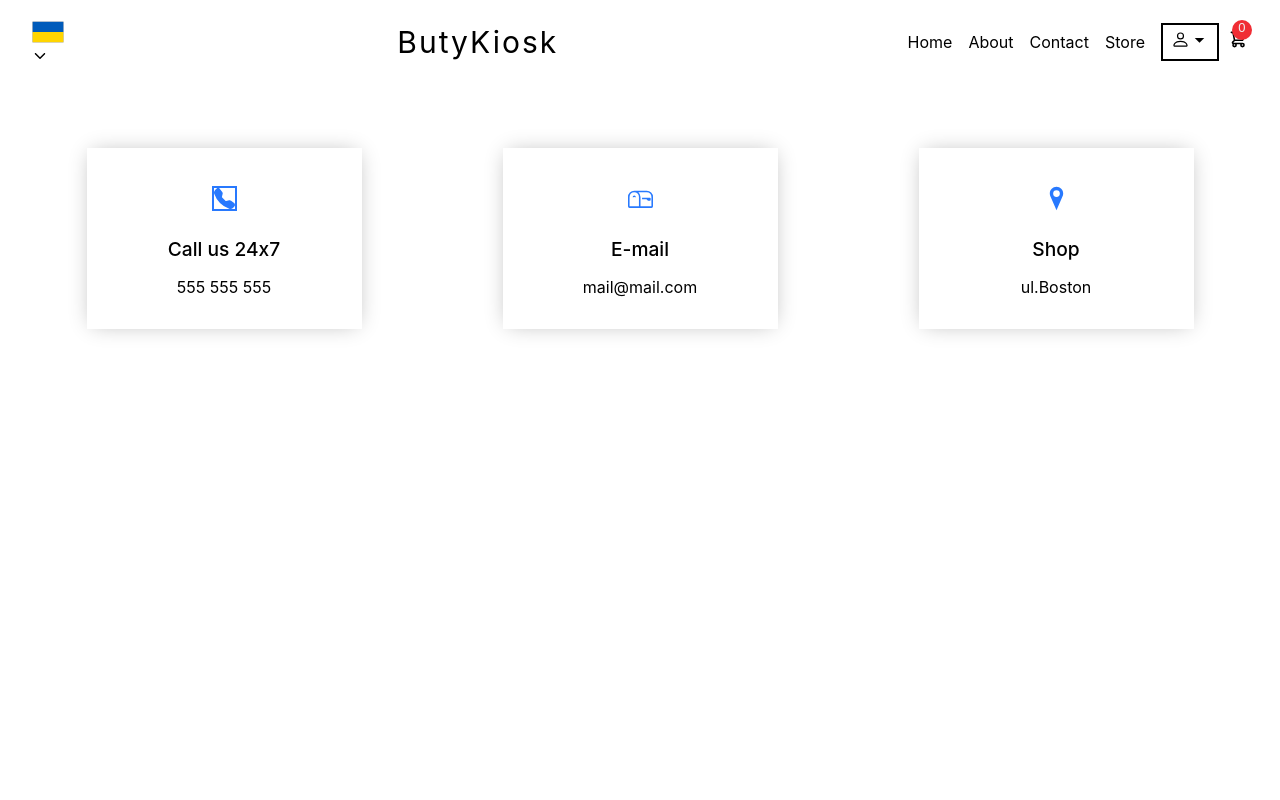
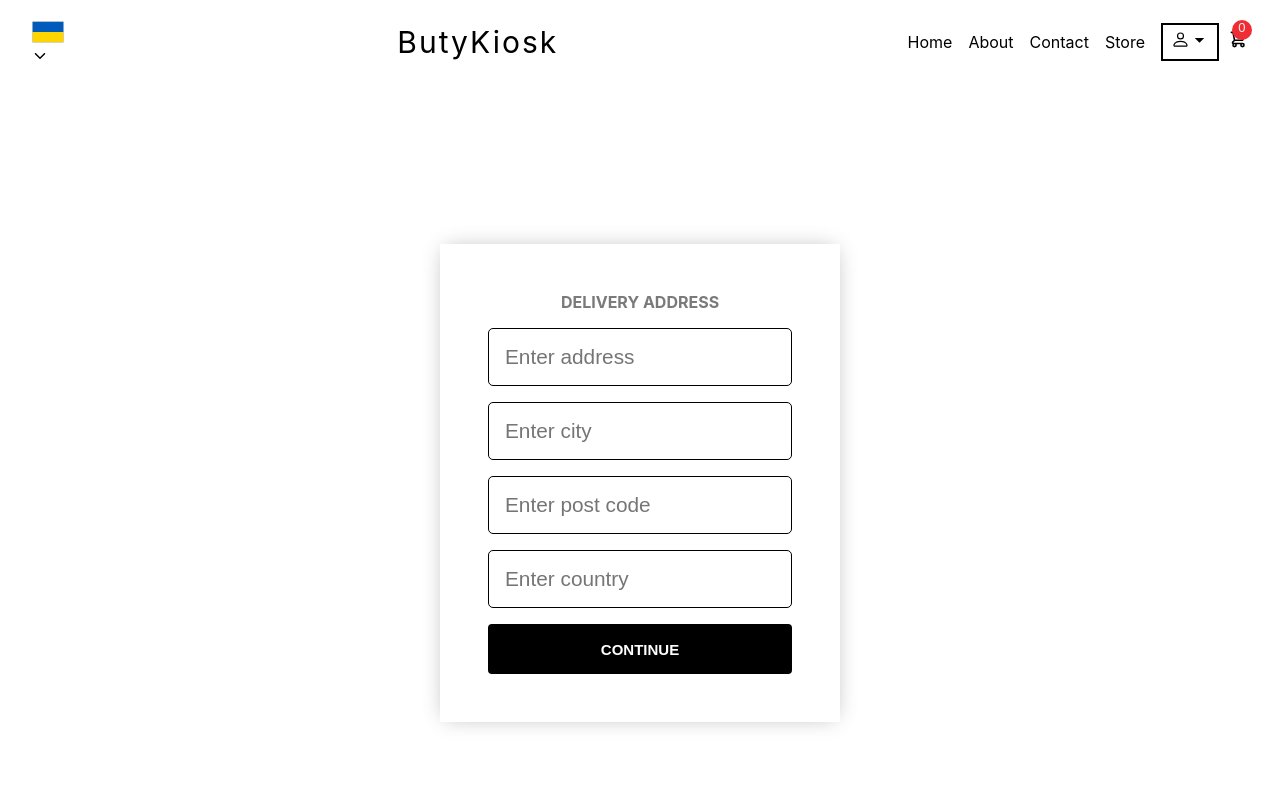
Before and after one commit to Xdimax1488/buitiKiosk, a React (Create React App) app in the folder frontend/: page /login/shipping in a window 1280 px wide. Shown: the top 800 px of the page. Built offline with nearby package versions, Linux system fonts and the light colour scheme.

Commit message:
make redux for shipping and pament screen

```diff
--- a/frontend/src/App.js
+++ b/frontend/src/App.js
@@ -28,7 +28,7 @@ function App() {
         <Route path="/register" element={<Register />} />
         <Route path="/profile" element={<Profail />} />
         <Route path="/cart/:id?" element={<Cart />} />
-        <Route path="/shipping" element={<Shipping />} />
+        <Route path="/login/shipping" element={<Shipping />} />
         <Route path="/payment" element={<Payment />} />
         <Route path="/placeorder" element={<PlaceOrder />} />
         <Route path="/order" element={<OrderScreen />} />
--- a/frontend/src/Redux/Actions/CartAction.js
+++ b/frontend/src/Redux/Actions/CartAction.js
@@ -1,5 +1,5 @@
 import axios from "axios"
-import { CART_ADD_ITEM, CART_REMOVE_ITEM } from "../Constans/CartConstans"
+import { CART_ADD_ITEM, CART_REMOVE_ITEM, CART_SAVE_PAYMENT_METHOD, CART_SAVE_SHIPPING_ADDRESS } from "../Constans/CartConstans"
 
 
 export const addToCart = (id,qty)=> async (dispatch,getState) => {
@@ -19,7 +19,7 @@ export const addToCart = (id,qty)=> async (dispatch,getState) => {
     localStorage.setItem('cartItems', JSON.stringify(getState().cart.cartItems))
 }
 
-//Remove droduct from cart
+//Remove product from cart
 
 export const removeFromCart = (id) =>(dispatch,getState)=>{
     dispatch({
@@ -28,3 +28,22 @@ export const removeFromCart = (id) =>(dispatch,getState)=>{
     })
     localStorage.setItem('cartItems', JSON.stringify(getState().cart.cartItems))
 }
+
+//save shipping address
+
+export const saveShippingAddress = (data) =>(dispatch)=>{
+    dispatch({
+        type:CART_SAVE_SHIPPING_ADDRESS,
+        payload:data,
+    })
+    localStorage.setItem('shippingAddress', JSON.stringify(data))
+}
+//save payment method
+
+export const savePaymentMethod = (data) =>(dispatch)=>{
+    dispatch({
+        type:CART_SAVE_PAYMENT_METHOD,
+        payload:data,
+    })
+    localStorage.setItem('paymentMethod', JSON.stringify(data))
+}
--- a/frontend/src/Redux/Constans/CartConstans.js
+++ b/frontend/src/Redux/Constans/CartConstans.js
@@ -1,2 +1,4 @@
 export const CART_ADD_ITEM = 'CART_ADD_ITEM';
 export const CART_REMOVE_ITEM = 'CART_REMOVE_ITEM';
+export const CART_SAVE_SHIPPING_ADDRESS = 'CART_SAVE_SHIPPING_ADDRESS';
+export const CART_SAVE_PAYMENT_METHOD = 'CART_SAVE_PAYMENT_METHOD';
--- a/frontend/src/Redux/Reducers/CartReducer.js
+++ b/frontend/src/Redux/Reducers/CartReducer.js
@@ -1,6 +1,6 @@
-import { CART_ADD_ITEM, CART_REMOVE_ITEM } from '../Constans/CartConstans';
+import { CART_ADD_ITEM, CART_REMOVE_ITEM, CART_SAVE_PAYMENT_METHOD, CART_SAVE_SHIPPING_ADDRESS } from '../Constans/CartConstans';
 
-export const cartReducer = (state = { cartItems: [] }, action) => {
+export const cartReducer = (state = { cartItems: [],shippingAddress:{} }, action) => {
   switch (action.type) {
     case CART_ADD_ITEM:
       const item = action.payload;
@@ -17,11 +17,21 @@ export const cartReducer = (state = { cartItems: [] }, action) => {
           cartItems: [...state.cartItems, item],
         };
       }
-      case CART_REMOVE_ITEM:
-        return{
-          ...state,
-          cartItems: state.cartItems.filter((x) => x.product !==action.payload),
-        }
+    case CART_REMOVE_ITEM:
+      return {
+        ...state,
+        cartItems: state.cartItems.filter((x) => x.product !== action.payload),
+      };
+    case CART_SAVE_SHIPPING_ADDRESS:
+      return {
+        ...state,
+        shippingAddress:  action.payload,
+      };
+      case CART_SAVE_PAYMENT_METHOD:
+      return {
+        ...state,
+        paymentMethod:  action.payload,
+      };
     default:
       return state;
   }
--- a/frontend/src/Redux/store.js
+++ b/frontend/src/Redux/store.js
@@ -3,16 +3,21 @@ import { composeWithDevTools } from 'redux-devtools-extension';
 import thunk from 'redux-thunk';
 import { cartReducer } from './Reducers/CartReducer';
 import { productDetailsReducer, productListReducer } from './Reducers/ProductReducer';
-import { userDetailsReducer, userLoginReducer, userRegisterReducer, userUpdateProfileReducer } from './Reducers/UserReducer';
+import {
+  userDetailsReducer,
+  userLoginReducer,
+  userRegisterReducer,
+  userUpdateProfileReducer,
+} from './Reducers/UserReducer';
 
 const reducer = combineReducers({
   productList: productListReducer,
   productDetails: productDetailsReducer,
   cart: cartReducer,
   userLogin: userLoginReducer,
-  userRegister:userRegisterReducer,
-  userDetails:userDetailsReducer,
-  userUpdateProfile:userUpdateProfileReducer,
+  userRegister: userRegisterReducer,
+  userDetails: userDetailsReducer,
+  userUpdateProfile: userUpdateProfileReducer,
 });
 
 const cartItemsFromLocalStorage = localStorage.getItem('cartItems')
@@ -23,10 +28,15 @@ const cartItemsFromLocalStorage = localStorage.getItem('cartItems')
 const userInfoFromLocalStorage = localStorage.getItem('userInfo')
   ? JSON.parse(localStorage.getItem('userInfo'))
   : null;
+//sipping address
+const shippingAddressLocalStorage = localStorage.getItem('shippingAddress')
+  ? JSON.parse(localStorage.getItem('shippingAddress'))
+  : {};
 
 const initialState = {
   cart: {
     cartItems: cartItemsFromLocalStorage,
+    shippingAddress: shippingAddressLocalStorage,
   },
   userLogin: { userInfo: userInfoFromLocalStorage },
 };
--- a/frontend/src/pages/Forms/Payment.jsx
+++ b/frontend/src/pages/Forms/Payment.jsx
@@ -1,23 +1,38 @@
-import React from 'react';
-import { Link } from 'react-router-dom';
+import React, { useState } from 'react';
+import { useDispatch, useSelector } from 'react-redux';
+import { useNavigate } from 'react-router-dom';
+import { savePaymentMethod } from '../../Redux/Actions/CartAction';
 
 const Payment = () => {
+  const dispatch = useDispatch();
+  const navigate = useNavigate();
+
+  const cart = useSelector((state) => state.cart);
+  const { shippingAddress } = cart;
+
+  const [paymentMethod, setPaymentMethod] = useState('PayPal');
+
   const submitHandler = (e) => {
     e.preventDefault();
+    dispatch(savePaymentMethod(paymentMethod));
+    navigate('/placeorder');
   };
   return (
     <div className="login_page">
-      <div className="login_page-container" onSubmit={submitHandler}>
+      <div className="login_page-container">
         <h4>delivery adress</h4>
-        <form className="login_page-form ">
+        <form className="login_page-form " onSubmit={submitHandler}>
           <div className="radio_input">
-            <input className='radio' type="radio" value="PayPal" placeholder="Enter address" />
+            <input
+              className="radio"
+              type="radio"
+              value={paymentMethod}
+              onChange={(e) => setPaymentMethod(e.target.value)}
+            />
             <span>PayPal or Credit Cart</span>
           </div>
 
-          <Link className="link" to="/placeorder">
-            <button type="submit">Continue</button>
-          </Link>
+          <button type="submit">Continue</button>
         </form>
       </div>
     </div>
--- a/frontend/src/pages/Forms/Shipping.jsx
+++ b/frontend/src/pages/Forms/Shipping.jsx
@@ -1,23 +1,61 @@
-import React from 'react';
-import { Link } from 'react-router-dom';
+import React, { useState } from 'react';
+import { useDispatch, useSelector } from 'react-redux';
+import { useNavigate } from 'react-router-dom';
+import { saveShippingAddress } from '../../Redux/Actions/CartAction';
 
 const Shipping = () => {
-  const submitHandler = (e)=>{
+  const dispatch = useDispatch();
+  const navigate = useNavigate();
+
+  const cart = useSelector((state) => state.cart);
+  const { shippingAddress } = cart;
+
+  const [address, setAddress] = useState(shippingAddress.address);
+  const [city, setCity] = useState(shippingAddress.city);
+  const [postCode, setPostCode] = useState(shippingAddress.postCode);
+  const [country, setCountry] = useState(shippingAddress.country);
+
+
+
+  const submitHandler = (e) => {
     e.preventDefault();
-  }
+    dispatch(saveShippingAddress({ address, city, postCode, country }));
+    navigate('/payment');
+  };
   return (
     <div className="login_page">
-      <div className="login_page-container" onSubmit={submitHandler}>
+      <div className="login_page-container">
         <h4>delivery address</h4>
-        <form className="login_page-form">
-          <input type="text" placeholder="Enter address" />
-          <input type="text" placeholder="Enter city" />
-          <input type="email" placeholder="Enter post code" />
-          <input type="password" placeholder="Enter country" />
+        <form className="login_page-form" onSubmit={submitHandler}>
+          <input
+            type="text"
+            placeholder="Enter address"
+            value={address}
+            required
+            onChange={(e) => setAddress(e.target.value)}
+          />
+          <input
+            type="text"
+            placeholder="Enter city"
+            value={city}
+            onChange={(e) => setCity(e.target.value)}
+          />
+          <input
+            type="text"
+            placeholder="Enter post code"
+            value={postCode}
+            required
+            onChange={(e) => setPostCode(e.target.value)}
+          />
+          <input
+            type="text"
+            placeholder="Enter country"
+            value={country}
+            required
+            onChange={(e) => setCountry(e.target.value)}
+          />
 
-          <Link className='link' to="/payment">
-            <button type="submit">Continue</button>
-          </Link>
+          <button type="submit">Continue</button>
         </form>
       </div>
     </div>
```
